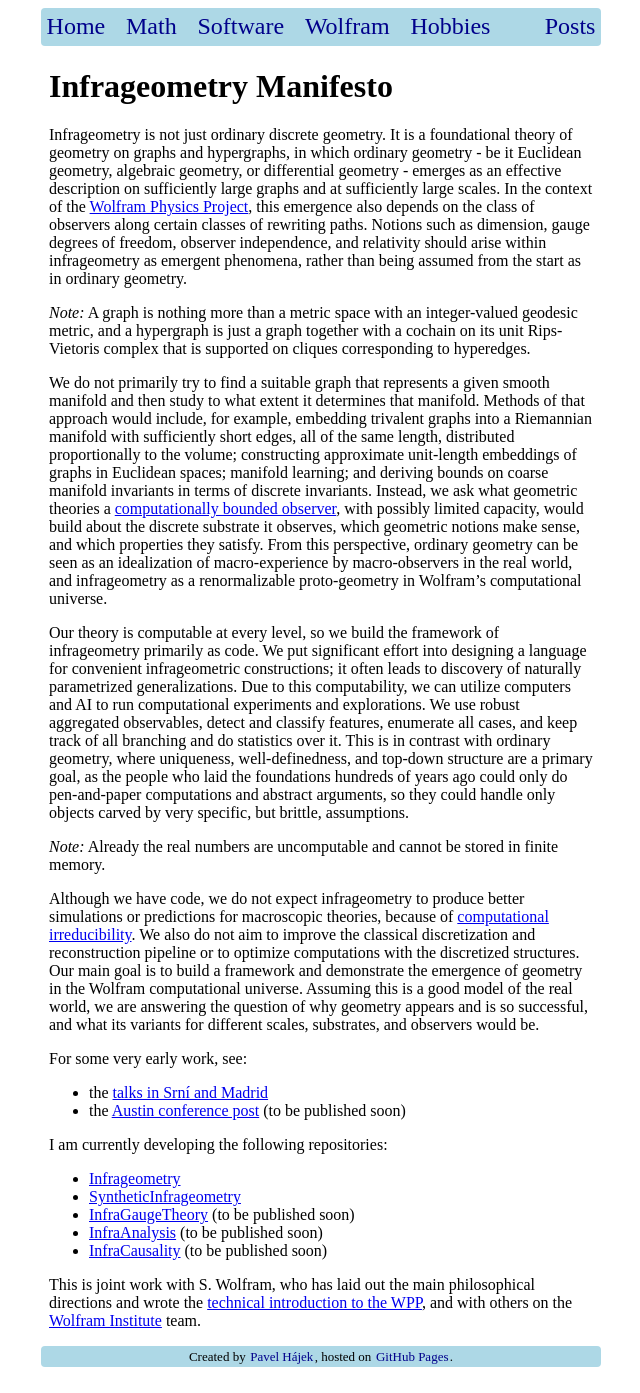
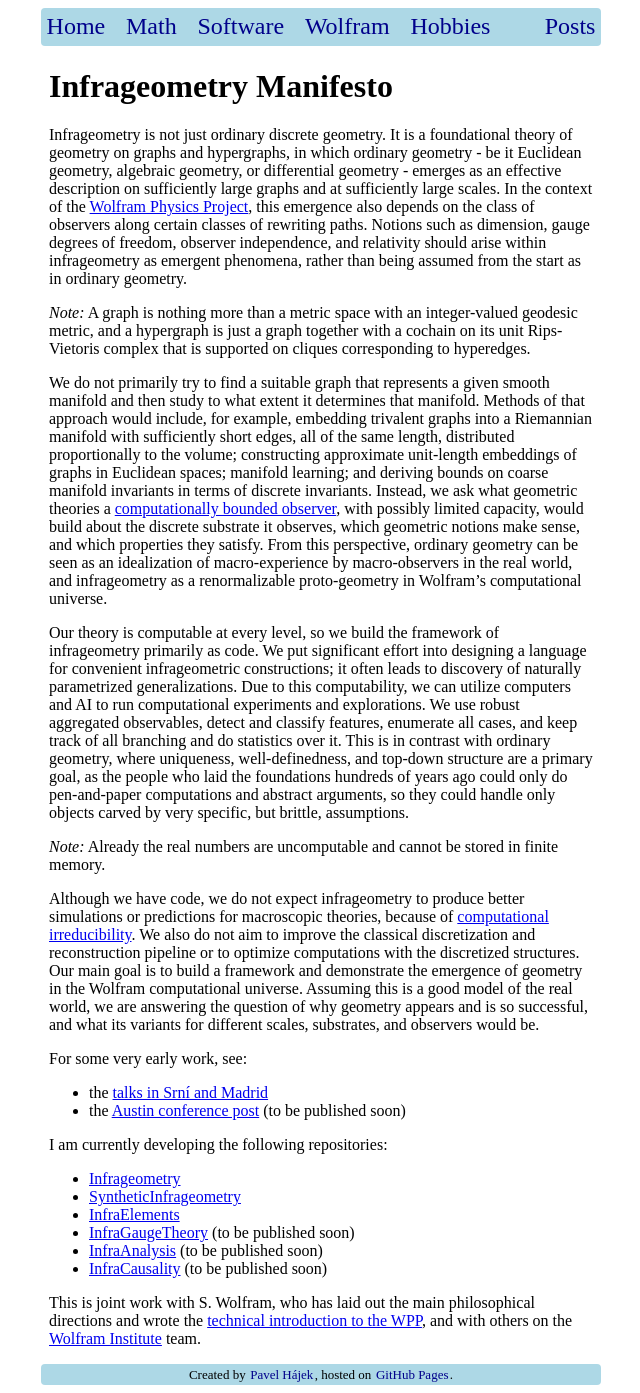
Before and after one commit to p135246/p135246.github.io, a Jekyll site: the page built from Wolfram/_posts/2026-05-30-infrageometry-manifesto.md, in a window 1280 px wide. Shown: the whole page, without its empty margins (319-959 px from the left). Built offline with Jekyll 4.4.1, drawn with Linux system fonts in a browser that asks for light colours; our own code applies the rules of GitHub Pages for plain Markdown files; comment, search, counter and statistics services are not loaded.

Commit message:
Add InfraElements repository to manifesto list

```diff
--- a/Wolfram/_posts/2026-05-30-infrageometry-manifesto.md
+++ b/Wolfram/_posts/2026-05-30-infrageometry-manifesto.md
@@ -41,6 +41,7 @@ I am currently developing the following repositories:
 
 - [Infrageometry](https://github.com/WolframInstitute/Infrageometry)
 - [SyntheticInfrageometry](https://github.com/WolframInstitute/SyntheticInfrageometry)
+- [InfraElements](https://github.com/WolframInstitute/InfraElements)
 - [InfraGaugeTheory](https://github.com/WolframInstitute/InfraGaugeTheory) (to be published soon)
 - [InfraAnalysis](https://github.com/WolframInstitute/InfraAnalysis) (to be published soon)
 - [InfraCausality](https://github.com/WolframInstitute/InfraCausality) (to be published soon)
```
